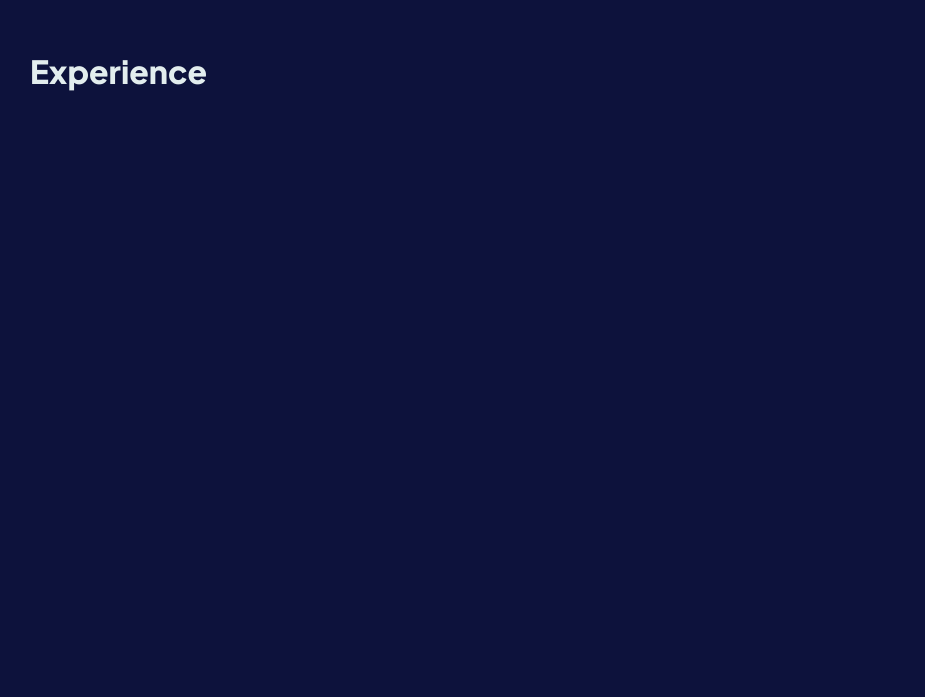
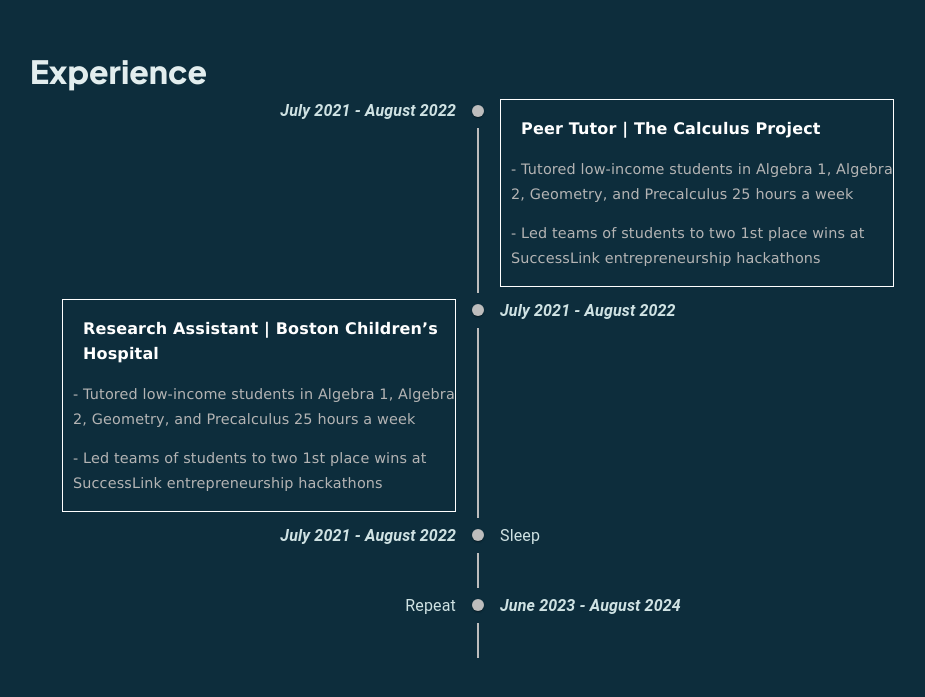
Before and after one commit to tremanus/biyabrook---personal-website, a React (Create React App) app: page / in a window 1280 px wide. Shown: the part 1977-2674 px from the top of the page, without its empty margins (162-1087 px from the left). Built offline with nearby package versions, Linux system fonts and the light colour scheme.

Commit message:
#commitetd

```diff
--- a/package.json
+++ b/package.json
@@ -6,7 +6,8 @@
     "@emotion/react": "^11.13.3",
     "@emotion/styled": "^11.13.0",
     "@mui/icons-material": "^6.1.0",
-    "@mui/material": "^6.1.0",
+    "@mui/lab": "^6.0.0-beta.15",
+    "@mui/material": "^6.1.7",
     "@testing-library/jest-dom": "^5.17.0",
     "@testing-library/react": "^13.4.0",
     "@testing-library/user-event": "^13.5.0",
--- a/src/components/about.css
+++ b/src/components/about.css
@@ -9,7 +9,7 @@
     width: 40%;
     height: 42%;
     max-width: 600px;
-    margin-top: 50px;
+    margin-top: 100px;
     box-shadow: 20px 20px 60px rgb(180, 180, 180, 0.5);
 }
 
--- a/src/components/experience.css
+++ b/src/components/experience.css
@@ -1,3 +1,20 @@
 #experience {
     position: relative;
 }
+
+.timeline-item {
+    border: 1px solid white;
+  }
+
+.timeline-title {
+    color: white !important;
+    font-weight: 1000;
+    margin-left: 20px;
+    text-align: left;
+}
+
+.timeline-content {
+    margin-left: 10px;
+    font-size: 0.9rem;
+    text-align: left;
+}
--- a/src/components/experience.js
+++ b/src/components/experience.js
@@ -1,4 +1,11 @@
 import React from 'react';
+import Timeline from '@mui/lab/Timeline';
+import TimelineItem from '@mui/lab/TimelineItem';
+import TimelineSeparator from '@mui/lab/TimelineSeparator';
+import TimelineConnector from '@mui/lab/TimelineConnector';
+import TimelineContent from '@mui/lab/TimelineContent';
+import TimelineDot from '@mui/lab/TimelineDot';
+import TimelineOppositeContent from '@mui/lab/TimelineOppositeContent';
 import './experience.css';
 
 const Experience = () => {
@@ -6,6 +13,60 @@
         <div id='experience'>
             <div className='hero-section'>
                 <h3 className='experience-title'>Experience</h3>
+                <Timeline position="alternate">
+      <TimelineItem>
+        <TimelineOppositeContent color='#cfe2e3'>
+        <b><i>July 2021 - August 2022</i></b>
+        </TimelineOppositeContent>
+        <TimelineSeparator>
+          <TimelineDot />
+          <TimelineConnector />
+        </TimelineSeparator>
+        <TimelineContent>
+            <div className='timeline-item'>
+                <p className='timeline-title'><b>Peer Tutor | The Calculus Project</b></p>
+                <p className='timeline-content'>- Tutored low-income students in Algebra 1, Algebra 2, Geometry, and Precalculus 25 hours a week</p>
+                <p className='timeline-content'>- Led teams of students to two 1st place wins at SuccessLink entrepreneurship hackathons</p>
+            </div>
+        </TimelineContent>
+      </TimelineItem>
+      <TimelineItem>
+        <TimelineOppositeContent color='#cfe2e3'>
+        <b><i>July 2021 - August 2022</i></b>
+        </TimelineOppositeContent>
+        <TimelineSeparator>
+          <TimelineDot />
+          <TimelineConnector />
+        </TimelineSeparator>
+        <TimelineContent color='#cfe2e3'>
+        <div className='timeline-item'>
+                <p className='timeline-title'><b>Research Assistant | Boston Children’s Hospital</b></p>
+                <p className='timeline-content'>- Tutored low-income students in Algebra 1, Algebra 2, Geometry, and Precalculus 25 hours a week</p>
+                <p className='timeline-content'>- Led teams of students to two 1st place wins at SuccessLink entrepreneurship hackathons</p>
+            </div>
+        </TimelineContent>
+      </TimelineItem>
+      <TimelineItem>
+        <TimelineOppositeContent color='#cfe2e3'>
+        <b><i>July 2021 - August 2022</i></b>
+        </TimelineOppositeContent>
+        <TimelineSeparator>
+          <TimelineDot />
+          <TimelineConnector />
+        </TimelineSeparator>
+        <TimelineContent color='#cfe2e3'>Sleep</TimelineContent>
+      </TimelineItem>
+      <TimelineItem>
+        <TimelineOppositeContent color='#cfe2e3'>
+        <b><i>June 2023 - August 2024</i></b>
+        </TimelineOppositeContent>
+        <TimelineSeparator>
+          <TimelineDot />
+          <TimelineConnector />
+        </TimelineSeparator>
+        <TimelineContent color='#cfe2e3'>Repeat</TimelineContent>
+      </TimelineItem>
+    </Timeline>
             </div>
         </div>
     )
--- a/src/components/home.css
+++ b/src/components/home.css
@@ -1,7 +1,7 @@
 @import url('https://fonts.googleapis.com/css2?family=Plus+Jakarta+Sans:wght@600;800&display=swap');
 
 body {
-    background-color: #0d123c;
+    background-color: #0d2d3c;
     font-family: 'Plus Jakarta Sans', sans-serif;
 }
 
--- a/src/components/home.js
+++ b/src/components/home.js
@@ -15,7 +15,7 @@
             <h4>Hello, I am</h4>
             <h1>Biya Brook</h1>
             <h2>College Student & Developer</h2>
-            <p>I am a current freshman at <b className='special'>Stanford University</b> studying Computer Science. I have experience with <b className='special'>Javascript</b> and <b className='special'>Python</b>, as well as the <b className='special'>Next.js, React,</b> and <b className='special'>Flask</b> frameworks. I am passionate in leveraging software engineering and machine learning to improve language education and several other fields.</p>
+            <p>I am a current freshman at <b className='special'>Stanford University</b> studying Computer Science and Linguistics. I have experience with <b className='special'>Javascript</b> and <b className='special'>Python</b>, as well as the <b className='special'>Next.js, React,</b> and <b className='special'>Flask</b> frameworks. I am passionate in leveraging software engineering and machine learning to improve language education and several other fields.</p>
             <div className='social-icons'>
                 <a href='https://github.com/tremanus' target='_blank' rel='noreferrer'><GitHubIcon style={{ color: 'white', fontSize: '48px', position: 'absolute', left: '0px', top: '1px' }} /></a>
                 <a href='https://www.linkedin.com/in/biya-brook-800984247/' target='_blank' rel='noreferrer'><LinkedInIcon style={{ color: 'white', fontSize: '52px', position: 'absolute', left: '65px' }} /></a>
```
Also changed, not shown: 1 other file (tests, documents, lock files or other folders).
